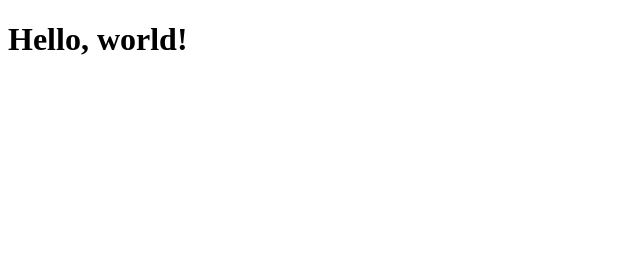
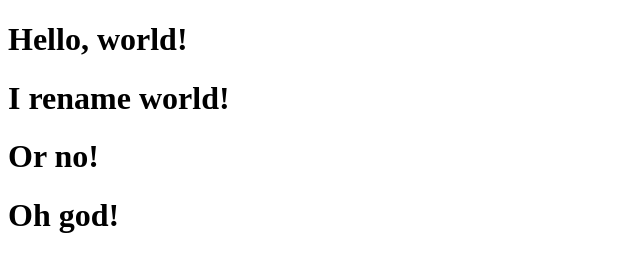
Before and after one commit to Mojocats/haven, a plain HTML site: page index.html in a window 1280 px wide. Shown: the whole page, without its empty margins (0-640 px from the left). Drawn offline with Linux system fonts and the light colour scheme.

Commit message:
Mojocats patch 1 (#2)
* Up index.html

* Update index.html

```diff
--- a/index.html
+++ b/index.html
@@ -5,8 +5,14 @@
     <meta http-equiv="X-UA-Compatible" content="IE=edge">
     <meta name="viewport" content="width=device-width, initial-scale=1">
     <title>TEST</title>
+
   </head>
   <body>
+
     <h1>Hello, world!</h1>
+    <h1>I rename world!</h1>
+    <h1>Or no!</h1>
+    <h1>Oh god!</h1>
+
   </body>
 </html>
```
